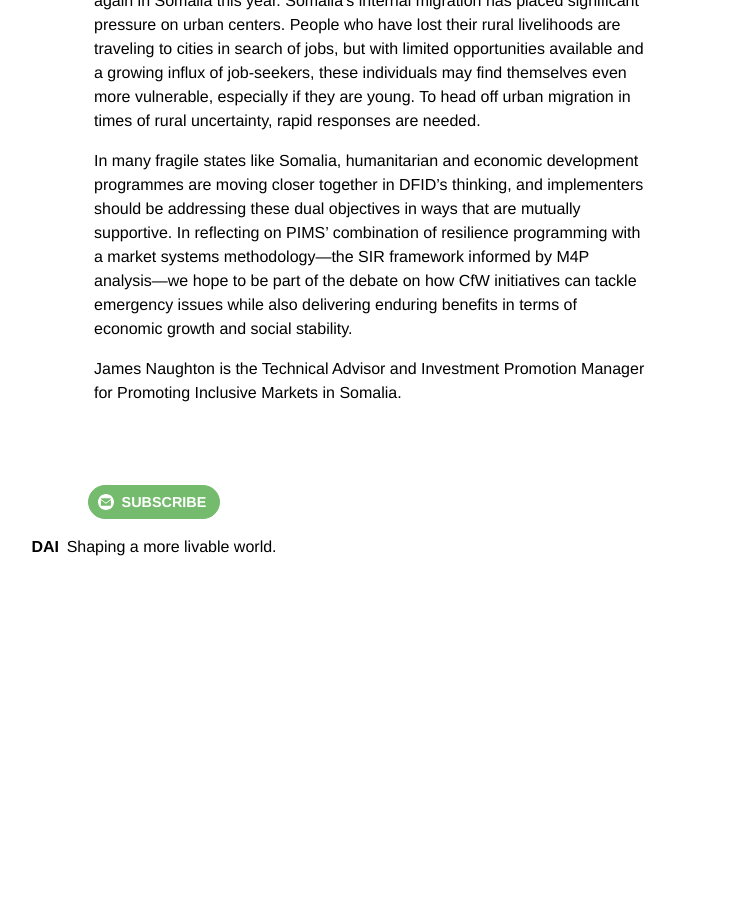
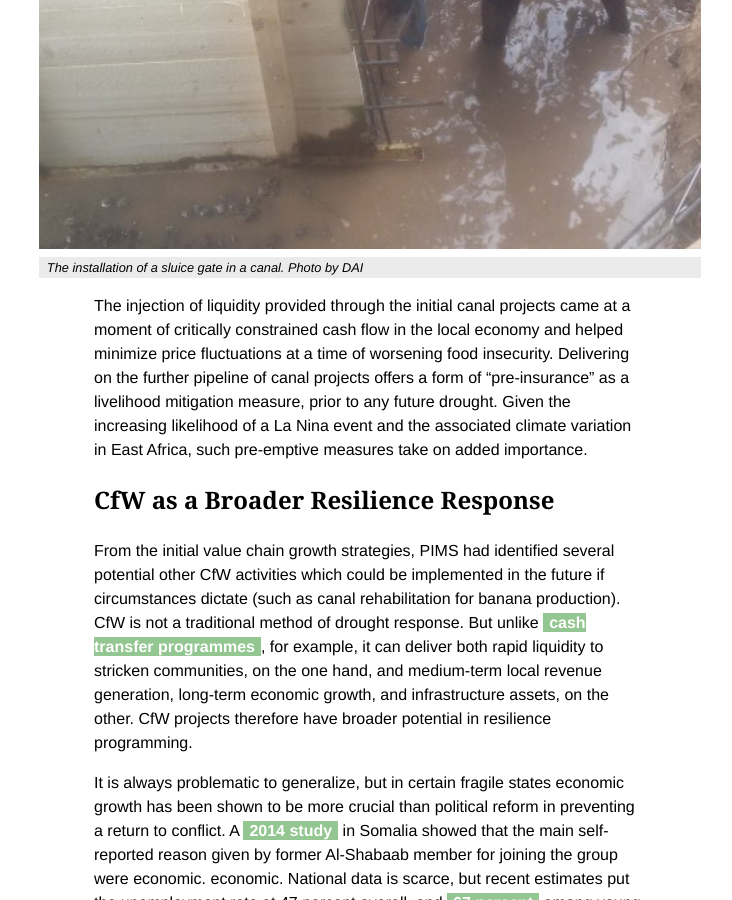
Before and after one commit to BryanSchuetz/CS-, a Jekyll site: the page built from _posts/2018-09-13-market-driven-cash-for-work-programs-show-promise-in-somalia-and-beyond.markdown, in a window 1280 px wide and 900 px high, scrolled down 4463 px. Shown: the whole window, without its empty margins (486-1218 px from the left). Built offline with Jekyll 4.4.1, drawn with Linux system fonts in a browser that asks for light colours; before the commit the page ends 5086 px from its top, so only the background shows below that.

Commit message:
Updated Market Driven Cash For Work Programs Show Promise In Somalia And Beyond

```diff
--- a/_posts/2018-09-13-market-driven-cash-for-work-programs-show-promise-in-somalia-and-beyond.markdown
+++ b/_posts/2018-09-13-market-driven-cash-for-work-programs-show-promise-in-somalia-and-beyond.markdown
@@ -2,6 +2,7 @@
 title: Market-Driven Cash-for-Work Programmes Show Promise in Somalia—and Beyond?
 date: 2018-09-13 19:04:00 Z
 Author: James Naughton
+Image: "/uploads/Sluice%20gates.jpg"
 ---
 
 The Somali peninsula—home to 14.32 million people—suffered a devastating drought in early 2017, leading to widespread crop failures and livestock losses that have dangerously affected the region’s food security. The Food and Agriculture Organization (FAO) estimates that 30 percent of livestock has been lost. In the Somalia, losing crops and livestock means losing livelihood assets. Rural people struggling to sustain livelihoods often become more vulnerable to recruitment by extremist groups and are increasingly moving to the cities, exerting growing pressure on limited urban infrastructure.
@@ -46,6 +47,8 @@ Feedback from all sides indicates the rehabilitation has contributed to substant
 
 The canal rehabilitation has directly generated 198,500 CfW days, with $595,500 distributed to participants through CfW days helping the community overcome the most severe impacts from the drought. Looking ahead, the programme has designed three more projects that will see an additional 131 kilometers of canals rehabilitated (more than 5,000 hectares opened up)—plus 27 culverts and 26 water intake gates—entailing 140,000 workdays for participants and injecting $750,000 into the local economy through CfW earnings, contractor payments, and extension services.
 
+![Sluice%20gates.jpg](/uploads/Sluice%20gates.jpg)`The installation of a sluice gate in a canal. Photo by DAI`
+
 The injection of liquidity provided through the initial canal projects came at a moment of critically constrained cash flow in the local economy and helped minimize price fluctuations at a time of worsening food insecurity. Delivering on the further pipeline of canal projects offers a form of “pre-insurance” as a livelihood mitigation measure, prior to any future drought. Given the increasing likelihood of a La Nina event and the associated climate variation in East Africa, such pre-emptive measures take on added importance.
 
 ## CfW as a Broader Resilience Response
```
